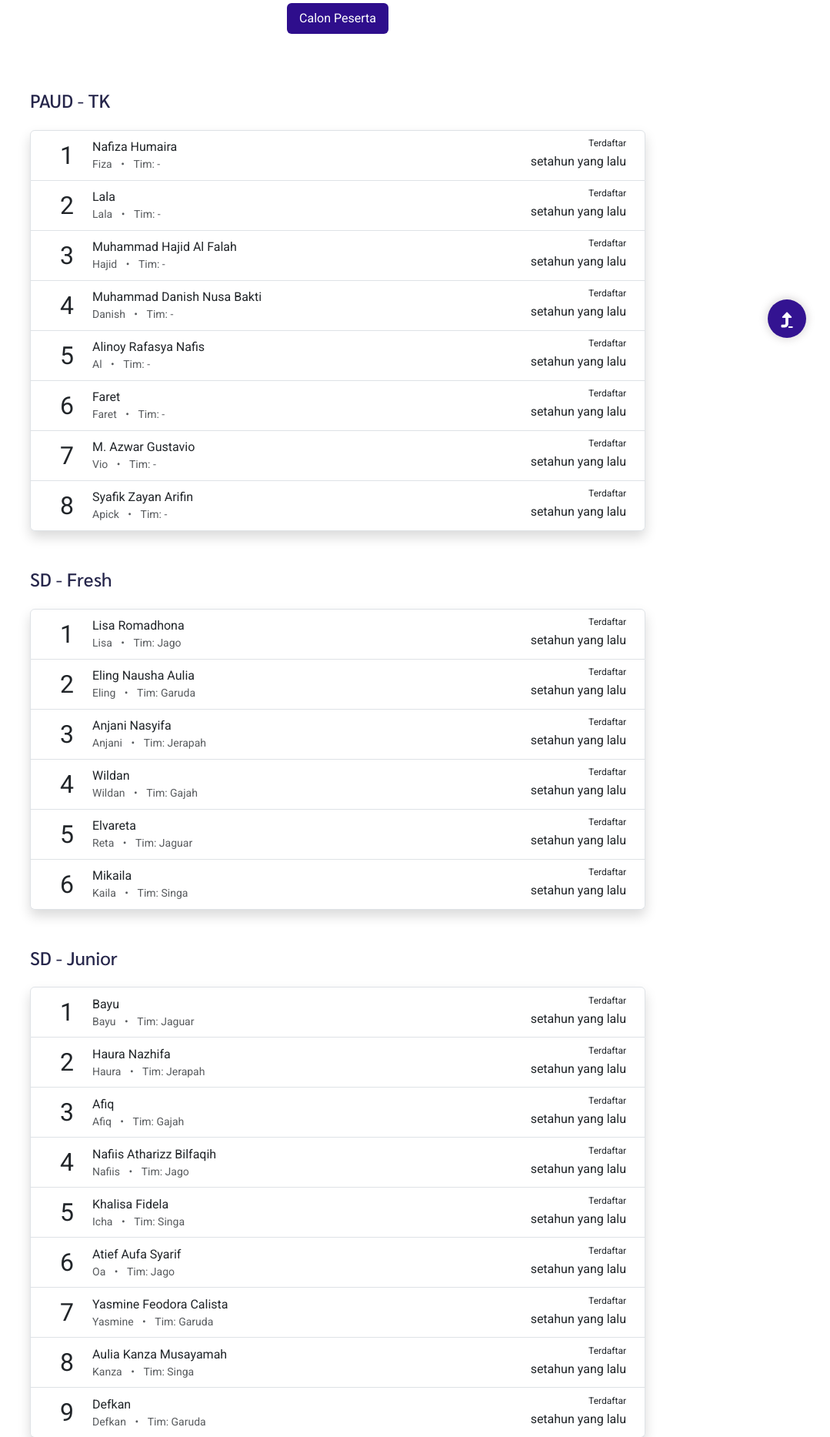
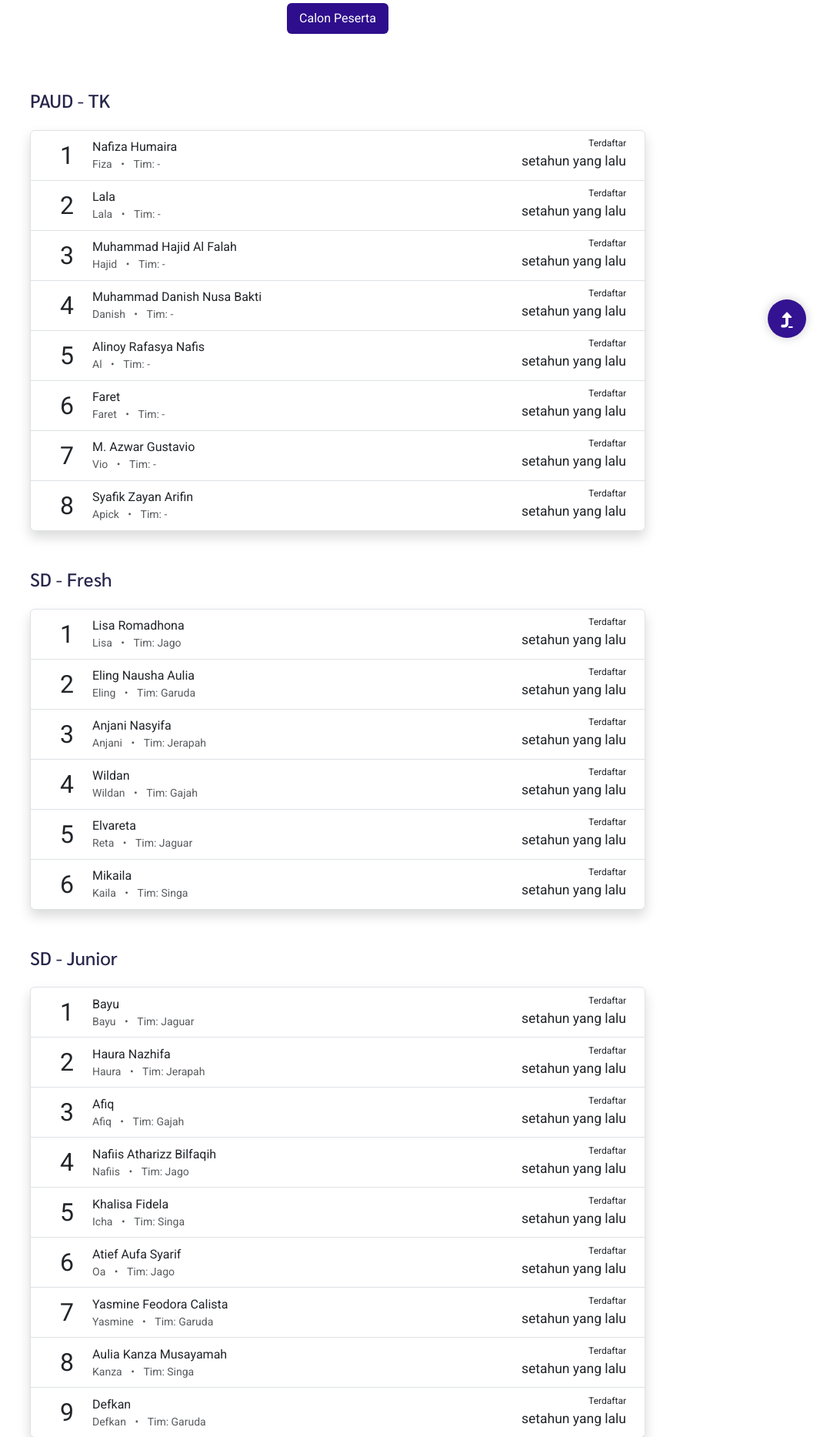
Before and after one commit to fauzantrif/pitulasan, a PHP site: page /peserta in a window 1280 px wide. Shown: the part 343-2210 px from the top of the page at 77% size, without its empty margins (201-1280 px from the left). Run offline with PHP 8.4, Linux system fonts and the light colour scheme; data comes from the database, SQL or seed files in the repository; some libraries are stand-ins or nearby versions.

Commit message:
Participant: modified date_added font size

```diff
--- a/peserta.php
+++ b/peserta.php
@@ -74,7 +74,7 @@
                                             </div>
                                             <div class="fs-5 me-2 text-end">
                                                 <div class="small" style="font-size: 0.75rem; line-height: 1.10;">Terdaftar</div>
-                                                <span class="momentjs fs-6" data-tgl="<?= $participant_rank['date_added'] ?>">
+                                                <span class="momentjs small" data-tgl="<?= $participant_rank['date_added'] ?>">
                                                     <i class="fa-solid fa-circle-notch fa-spin"></i>
                                                 </span>
                                             </div>
```
